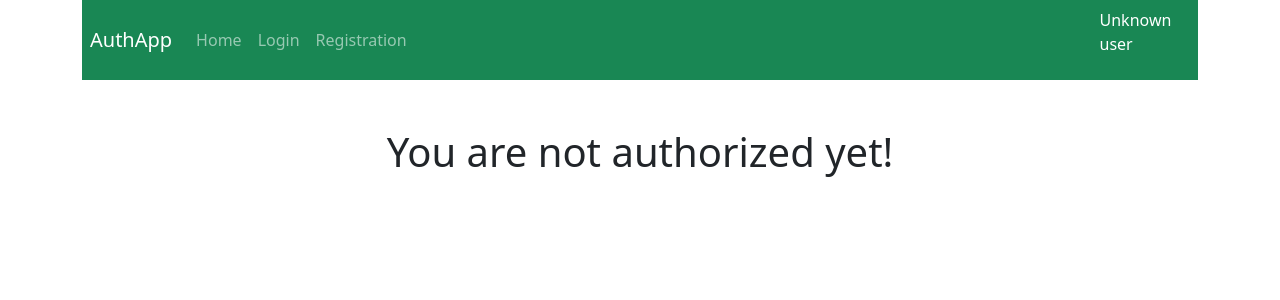
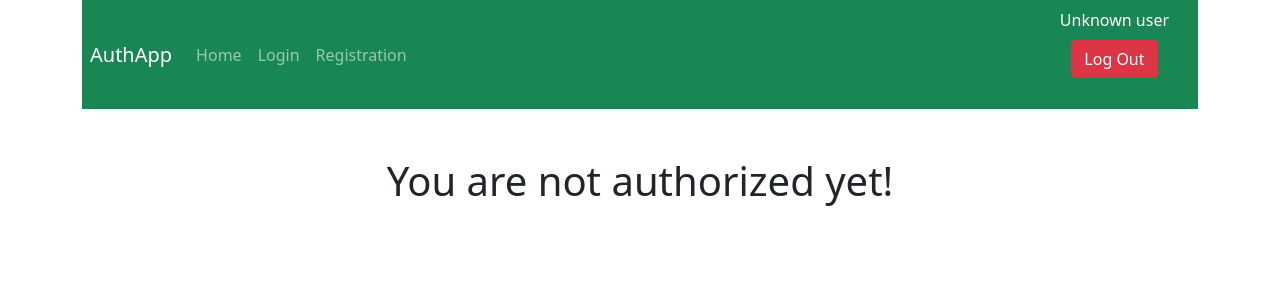
Before and after one commit to denisrybalka/MERN-signup-application, a React (Create React App) app: page / in a window 1280 px wide. Shown: the top 300 px of the page. Built offline with nearby package versions, Linux system fonts and the light colour scheme.

Commit message:
Logout functionality

```diff
--- a/src/App.js
+++ b/src/App.js
@@ -15,6 +15,11 @@ const App = () => {
     history.push("/");
   };
 
+  const logoutUser = () => {
+    localStorage.removeItem("user");
+    setUser({});
+  }
+
   useEffect(() => {
     const localUser = JSON.parse(localStorage.getItem("user"));
     if (localUser) {
@@ -29,7 +34,7 @@ const App = () => {
 
   return (
     <div className="container">
-      <Navbar user={user} />
+      <Navbar user={user} logoutUser={logoutUser}/>
       <Switch>
         <Route path="/" exact render={() => <Home user={user} />} />
         <Route path="/login" render={() => <Login loginUser={loginUser} />} />
--- a/src/Components/Navbar.jsx
+++ b/src/Components/Navbar.jsx
@@ -1,7 +1,7 @@
 import React from "react";
 import { Link } from "react-router-dom";
 
-const Navbar = ({ user }) => {
+const Navbar = ({ user, logoutUser }) => {
   return (
     <nav
       className="navbar navbar-expand-lg navbar-dark p-2 justify-content-between"
@@ -15,7 +15,8 @@ const Navbar = ({ user }) => {
               Home
             </Link>
           </li>
-          { !user.username ? <React.Fragment>
+          {!user.username ? (
+            <React.Fragment>
               <li className="nav-item">
                 <Link className="nav-link" to="/login">
                   Login
@@ -26,11 +27,13 @@ const Navbar = ({ user }) => {
                   Registration
                 </Link>
               </li>
-          </React.Fragment> : null }
+            </React.Fragment>
+          ) : null}
         </ul>
       </div>
-      <p style={{ color: "white" }}>
+      <p style={{ color: "white",textAlign:"center" }}>
         {user.username ? user.username : "Unknown user"}
+        <button className="btn btn-danger" onClick={logoutUser}>Log Out</button>
       </p>
     </nav>
   );
```
Also changed, not shown: 1 other file (tests, documents, lock files or other folders). Lines whose indentation alone changed are shown as unchanged.
